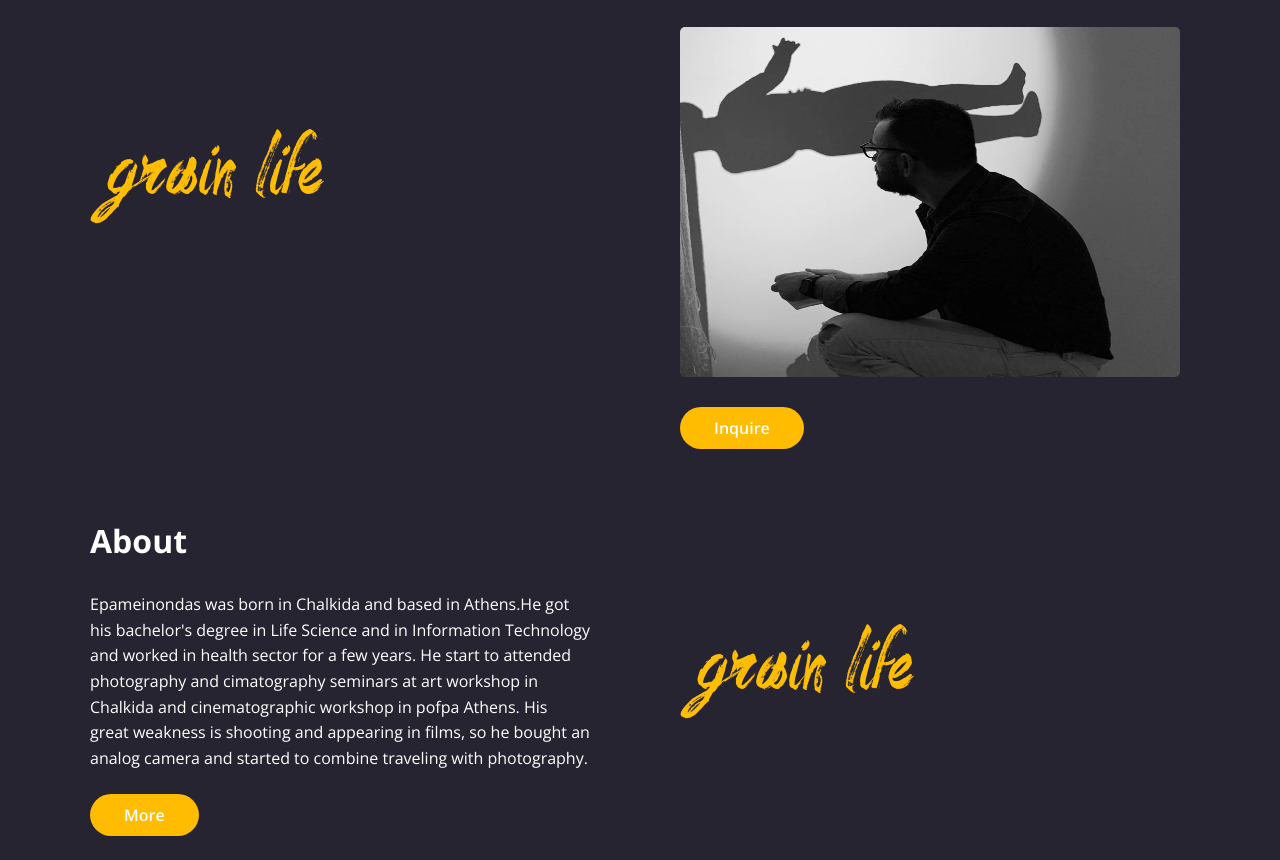
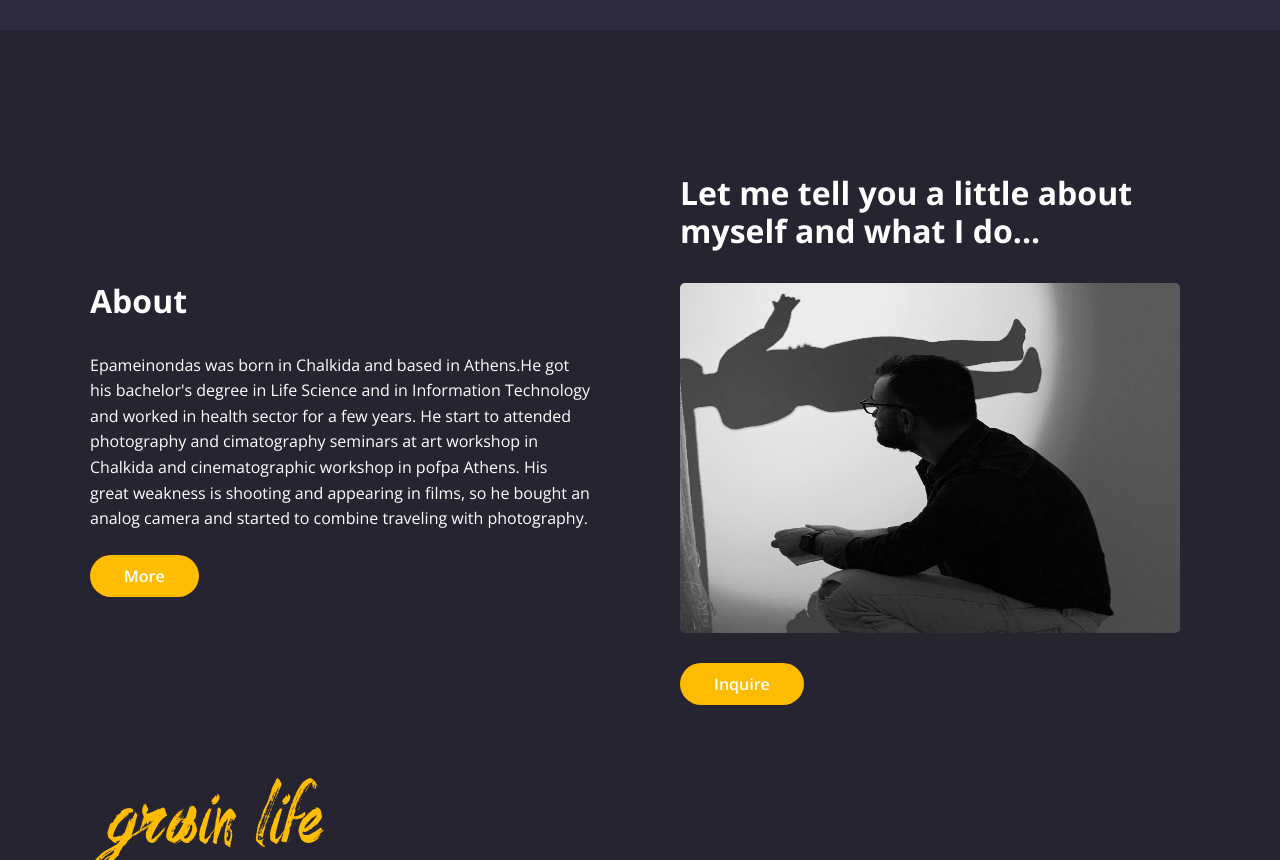
Before and after one commit to Minakoss/minakos_photography-1, a website: page dist/index.html in a window 1280 px wide. Shown: the part 1940-2800 px from the top of the page. Drawn offline with nearby package versions, Linux system fonts and the light colour scheme.

Commit message:
update hero size

```diff
--- a/dist/css/styles.css
+++ b/dist/css/styles.css
@@ -145,7 +145,7 @@ img {
 .hero {
   background: #000 url("../images/header-background.jpg") center center/cover
     no-repeat;
-  padding: 11.5rem 2rem 8rem;
+  padding: 27.5rem 2rem 8rem;
 }
 
 .hero__container {
--- a/dist/index.html
+++ b/dist/index.html
@@ -280,8 +280,18 @@
       <div class="details__container container">
         <div class="details__grid">
           <!-- Grid Item 1 -->
-          <div class="hero__image">
-            <img src="./img/logo2.png" alt="Grain Life" />
+          <div class="details__grid-content">
+            <h3 class="details__grid-heading">About</h3>
+            <p class="details__grid-description">
+              Epameinondas was born in Chalkida and based in Athens.He got his
+              bachelor's degree in Life Science and in Information Technology
+              and worked in health sector for a few years. He start to attended
+              photography and cimatography seminars at art workshop in Chalkida
+              and cinematographic workshop in pofpa Athens. His great weakness
+              is shooting and appearing in films, so he bought an analog camera
+              and started to combine traveling with photography.
+            </p>
+            <a href="" class="details__grid-button btn">More</a>
           </div>
           <!-- Grid Item 2 -->
           <div class="details__grid-content">
@@ -301,19 +311,7 @@
             <a href="contacts.html" class="details__grid-button btn">Inquire</a>
           </div>
           <!-- Grid Item 3 -->
-          <div class="details__grid-content">
-            <h3 class="details__grid-heading">About</h3>
-            <p class="details__grid-description">
-              Epameinondas was born in Chalkida and based in Athens.He got his
-              bachelor's degree in Life Science and in Information Technology
-              and worked in health sector for a few years. He start to attended
-              photography and cimatography seminars at art workshop in Chalkida
-              and cinematographic workshop in pofpa Athens. His great weakness
-              is shooting and appearing in films, so he bought an analog camera
-              and started to combine traveling with photography.
-            </p>
-            <a href="" class="details__grid-button btn">More</a>
-          </div>
+
           <!-- Grid Item 4 -->
           <div class="hero__image">
             <img src="./img/logo2.png" alt="Grain Life" />
@@ -387,6 +385,7 @@
                 background-image: url(https://unsplash.it/200/200/?random&amp;amp;time=0);
               "
             ></div>
+
             <div
               class="card span-1 c-5"
               style="
```
